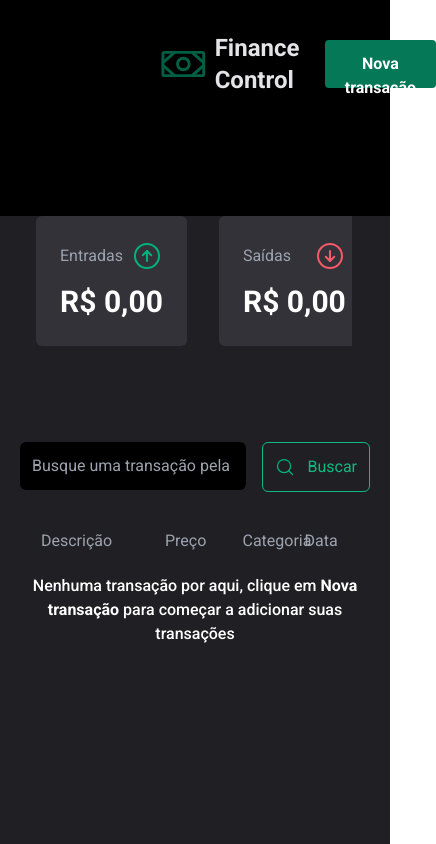
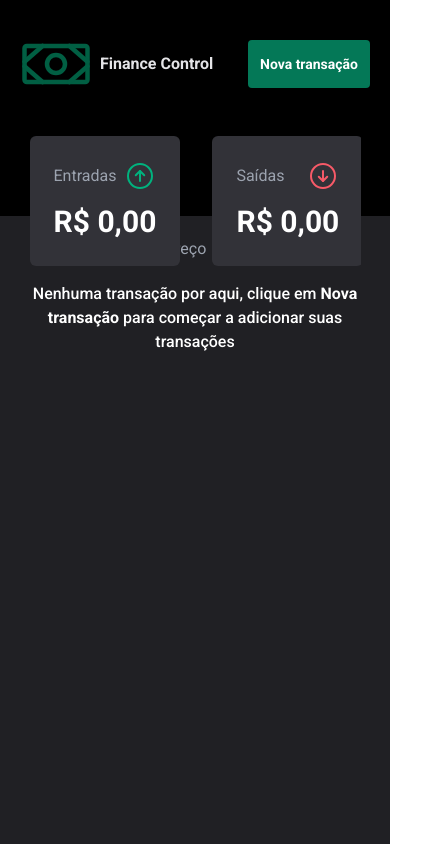
Before and after one commit to Vitosoaresp/finance-control, a React (Vite) app: page / in a window 390 px wide. Shown: the top 844 px of the page, 436 px wide, since content can reach past the window. Built offline with nearby package versions, Linux system fonts and the light colour scheme.

Commit message:
refac: add responsive desing, and add preview png

```diff
--- a/src/App.tsx
+++ b/src/App.tsx
@@ -1,5 +1,4 @@
 import * as Dialog from '@radix-ui/react-dialog';
-import { MagnifyingGlass } from 'phosphor-react';
 import { useEffect, useState } from 'react';
 import { CreateTransactionDialog } from './components/CreateTransactionDialog';
 
@@ -43,15 +42,10 @@ function App() {
       <section className="relative bg-[#202024] px-5 md:px-32 pb-20 min-h-screen">
         <Dashboard transactions={transactions} />
 
-        <div className="flex justify-between gap-4 pt-24 pb-4 w-full">
+        <div className="hidden md:flex justify-between gap-4 pt-24 pb-4 w-full">
           <label htmlFor="search" className="w-full">
             <input id="search" onChange={(e) => setSearch(e.target.value)} type="text" className="bg-black w-full p-3 rounded-md text-white" placeholder="Busque uma transação pela sua descrição" />
           </label>
-
-          <button className="flex items-center gap-3 text-emerald-500 p-3 border border-emerald-500 rounded-md bg-transparent">
-            <MagnifyingGlass size={20} color="#00B37E" />
-            Buscar
-          </button>
         </div>
 
         <Table
--- a/src/components/Dashboard/CardDashboard.tsx
+++ b/src/components/Dashboard/CardDashboard.tsx
@@ -9,7 +9,7 @@ interface ICardDashboadProps {
 export function CardDashboard(props: ICardDashboadProps) {
   return (
     <div
-      className={`${props.type === 'Total' ? 'bg-emerald-800' : 'bg-[#323238]'} flex flex-col gap-3 md:w-[352px] w-[80%] p-6 rounded-md ${props.type === 'Total' && 'border border-black'} sm:flex-none`}
+      className={`${props.type === 'Total' ? 'bg-emerald-800' : 'bg-[#323238]'} flex flex-col gap-3 w-[352px] p-6 rounded-md ${props.type === 'Total' && 'border border-black'} sm:flex-none`}
     >
 
       <div className="flex items-center w-full justify-between">
--- a/src/components/Dashboard/Dasboard.tsx
+++ b/src/components/Dashboard/Dasboard.tsx
@@ -17,7 +17,7 @@ export function Dashboard(props: IDashboadProps) {
     .reduce((acc, current) => acc += Number(current.price), 0);
 
   return (
-    <div className="flex gap-8 md:justify-center pl-4 md:pl-0 lg:absolute -top-20 lg:lef-1/2 lg:right-1/2 lg:translate-x-1/2 overflow-x-auto scroll-smooth w-[85vw] md:w-full">
+    <div className="flex gap-8 md:justify-center absolute -top-20 lef-1/2 right-1/2 translate-x-1/2 overflow-x-auto md:overflow-x-visible scroll-smooth w-[85vw] md:w-full">
       <CardDashboard
         type="Entradas"
         value={incoming}
--- a/src/components/Header.tsx
+++ b/src/components/Header.tsx
@@ -3,15 +3,15 @@ import { Money } from 'phosphor-react';
 
 export default function Header() {
   return (
-    <header className="bg-black pt-10 px-40 pb-32">
+    <header className="bg-black pt-10 md:px-40 px-5 pb-32">
       <div className="flex h-12 justify-between w-full ">
-        <p className="flex items-center gap-2 text-2xl font-bold text-zinc-200">
+        <p className="flex items-center gap-2 md:text-2xl text-base font-bold text-zinc-200">
           <Money color="#015F43" size={72} />
           <span>Finance Control</span>
         </p>
 
         <Dialog.Trigger
-          className="text-base font-bold py-3 px-5 bg-emerald-700 rounded hover:bg-emerald-800 transition-colors text-white"
+          className="md:text-base text-sm font-bold py-3 md:px-5 px-3 bg-emerald-700 rounded hover:bg-emerald-800 transition-colors text-white"
         >
           Nova transação
         </Dialog.Trigger>
--- a/src/components/Table.tsx
+++ b/src/components/Table.tsx
@@ -16,7 +16,7 @@ export function Table({ transactions, setTransactions }: ITableProps) {
 
   return (
     <table className='w-full'>
-      <thead>
+      <thead className="">
         <tr className='w-full flex text-gray-400 p-5'>
           <td className='w-2/5'>Descrição</td>
           <td className='w-1/4'>Preço</td>
@@ -31,15 +31,15 @@ export function Table({ transactions, setTransactions }: ITableProps) {
         )}
 
         {transactions.map((item, key) => (
-        <tr key={key} className='w-full flex text-gray-400 p-5 bg-[#323238] rounded'>
-          <td className='w-2/5'>{item.description}</td>
-          <td className={`w-1/4 ${item.option === 'Saída' ? 'text-[#F75A68]' : 'text-emerald-600'}`}>
+        <tr key={key} className='w-full flex md:flex-row gap-2 md-gap-0 flex-col text-gray-400 p-5 bg-[#323238] rounded relative'>
+          <td className='md:w-2/5 w-full text-2xl md:text-base'>{item.description}</td>
+          <td className={`md:w-1/4 ${item.option === 'Saída' ? 'text-[#F75A68]' : 'text-emerald-600'} text-2xl md:text-base`}>
             {item.option === 'Saída' && '- ' }
             {Number(item.price).toLocaleString("pt-br", { style: "currency", currency: "BRL" })}
           </td>
-          <td className='w-1/5'>{item.category}</td>
-          <td className='w-auto'>{new Date(item.date).toLocaleDateString()}</td>
-          <td className='w-auto pl-8 flex justify-end'>
+          <td className='md:w-1/5 w-full text-1xl md:text-base'>{item.category}</td>
+          <td className='md:w-auto md:text-start text-end -mt-9 md:mt-0'>{new Date(item.date).toLocaleDateString()}</td>
+          <td className='md:w-auto pl-8 flex justify-end md:static absolute top-4 right-4'>
             <button onClick={() => handleRemoveTransaction(item)}>
               <Trash color='#F75A68' size={24} />
             </button>
```
Also changed, not shown: finance-control-preview.png (added).
